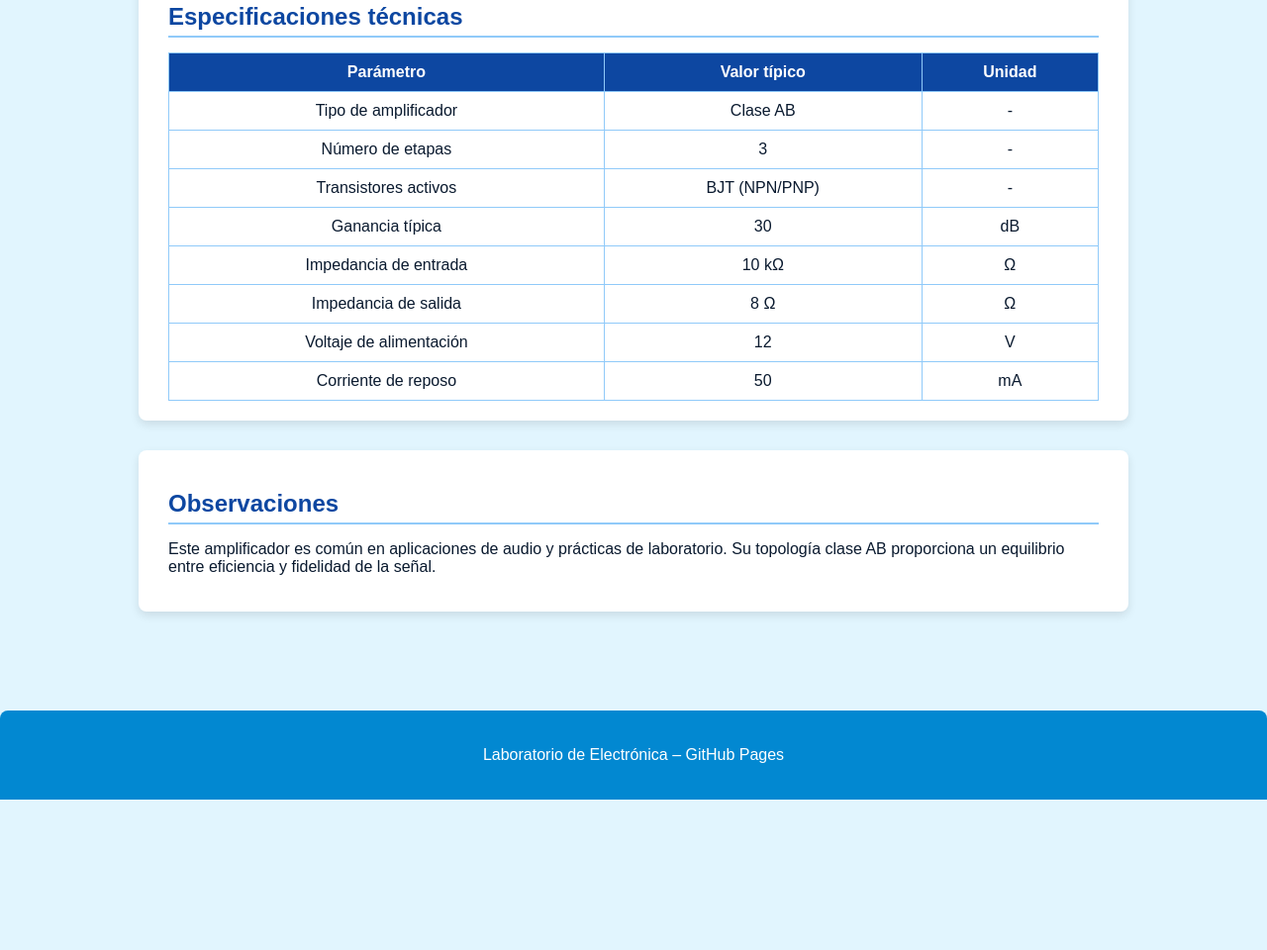
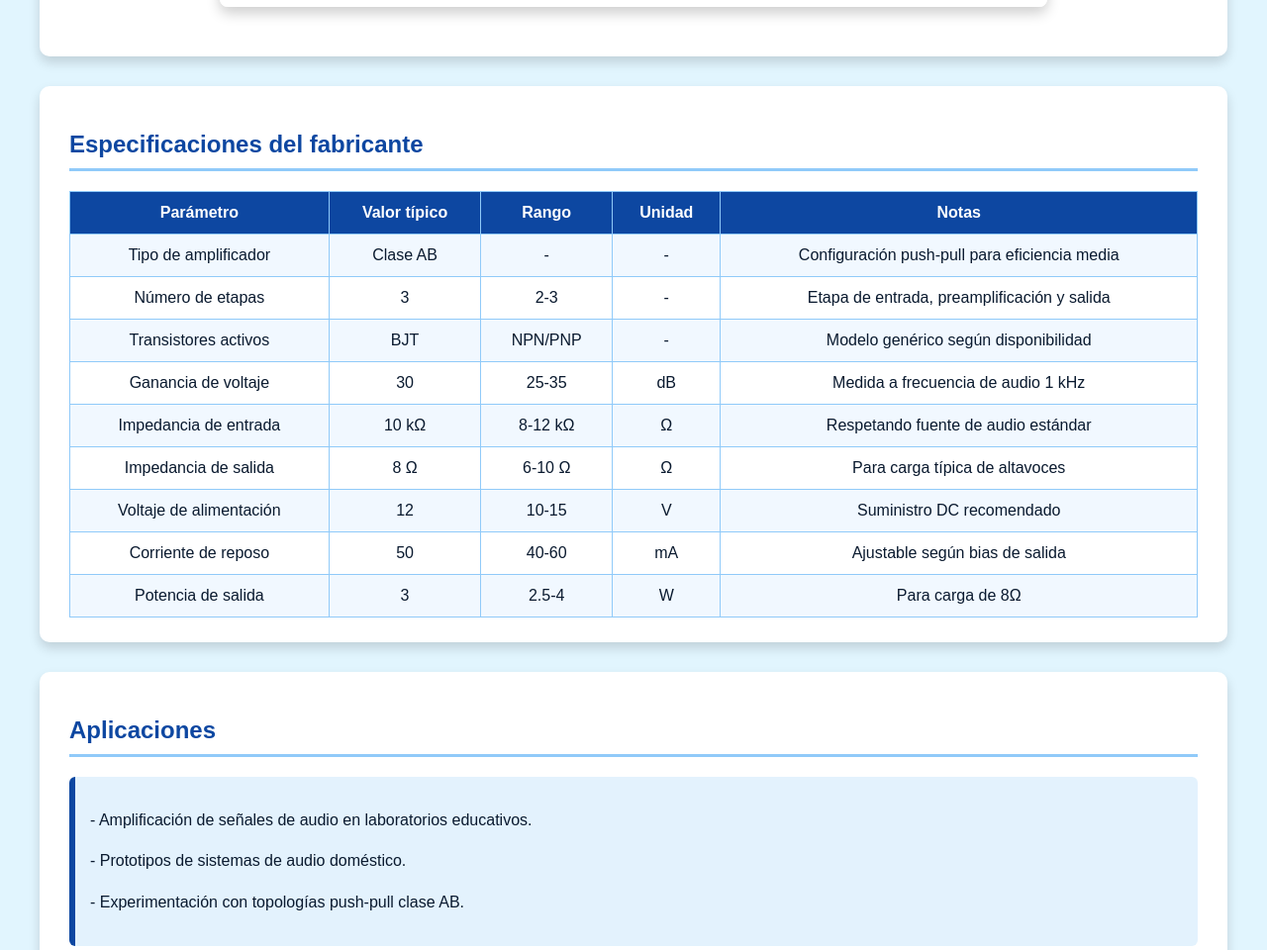
Before and after one commit to ELECTRONICS-LAB1/AMPLIFICADOR-DE-AUDIO-MULTIEPATA-CLASE-AB, a plain HTML site: page index.html in a window 1280 px wide. Shown: the part 1103-2063 px from the top of the page at 99% size. Before the commit the page ends 1911 px from the top, so only its background shows below. Drawn offline with Linux system fonts and the light colour scheme.

Commit message:
Refactor styles and update content in index.html
Updated styles and content for better layout and clarity.

```diff
--- a/index.html
+++ b/index.html
@@ -14,55 +14,69 @@
         header {
             background: linear-gradient(90deg, #0d47a1, #1976d2);
             color: white;
-            padding: 25px;
+            padding: 30px;
             text-align: center;
-            box-shadow: 0 4px 8px rgba(0,0,0,0.2);
+            box-shadow: 0 4px 12px rgba(0,0,0,0.3);
         }
 
         main {
-            max-width: 1000px;
+            max-width: 1200px;
             margin: auto;
             padding: 30px;
         }
 
         section {
             background-color: white;
-            padding: 20px 30px;
+            padding: 25px 30px;
             margin-bottom: 30px;
-            border-radius: 8px;
-            box-shadow: 0 4px 10px rgba(0,0,0,0.1);
+            border-radius: 10px;
+            box-shadow: 0 6px 12px rgba(0,0,0,0.15);
         }
 
         h2 {
             color: #0d47a1;
-            border-bottom: 2px solid #90caf9;
-            padding-bottom: 5px;
-            margin-bottom: 15px;
+            border-bottom: 3px solid #90caf9;
+            padding-bottom: 10px;
+            margin-bottom: 20px;
+            font-size: 24px;
+        }
+
+        p {
+            line-height: 1.6;
         }
 
         img {
             max-width: 100%;
             display: block;
-            margin: 20px auto;
+            margin: 25px auto;
             border-radius: 8px;
-            box-shadow: 0 4px 12px rgba(0,0,0,0.2);
+            box-shadow: 0 6px 14px rgba(0,0,0,0.2);
         }
 
         table {
             width: 100%;
             border-collapse: collapse;
-            margin-top: 15px;
+            margin-top: 20px;
         }
 
         th, td {
             border: 1px solid #90caf9;
-            padding: 10px;
+            padding: 12px;
             text-align: center;
         }
 
         th {
             background-color: #0d47a1;
             color: white;
+            font-size: 16px;
+        }
+
+        tr:nth-child(even) {
+            background-color: #f1f8ff;
+        }
+
+        tr:nth-child(odd) {
+            background-color: #ffffff;
         }
 
         footer {
@@ -71,9 +85,19 @@
             background-color: #0288d1;
             color: white;
             margin-top: 40px;
-            border-top-left-radius: 8px;
-            border-top-right-radius: 8px;
+            border-top-left-radius: 10px;
+            border-top-right-radius: 10px;
+            box-shadow: 0 -4px 8px rgba(0,0,0,0.2);
         }
+
+        .subsection {
+            margin-top: 20px;
+            padding: 15px;
+            background-color: #e3f2fd;
+            border-left: 6px solid #0d47a1;
+            border-radius: 6px;
+        }
+
     </style>
 </head>
 <body>
@@ -89,78 +113,123 @@
         <h2>Descripción general</h2>
         <p>
             Amplificador de audio multietapa en configuración clase AB. Ideal para amplificar señales
-            de baja amplitud provenientes de fuentes de audio. Ofrece buena eficiencia y baja distorsión.
+            de baja amplitud provenientes de fuentes de audio. Ofrece buena eficiencia y mínima distorsión.
         </p>
     </section>
 
     <section>
         <h2>Diagrama del circuito</h2>
+        <p>El siguiente diagrama corresponde al circuito simulado en Proteus.</p>
         <img src="amplificador_proteus.jpg" alt="Diagrama del amplificador multietapa">
     </section>
 
     <section>
-        <h2>Especificaciones técnicas</h2>
+        <h2>Especificaciones del fabricante</h2>
         <table>
             <tr>
                 <th>Parámetro</th>
                 <th>Valor típico</th>
+                <th>Rango</th>
                 <th>Unidad</th>
+                <th>Notas</th>
             </tr>
             <tr>
                 <td>Tipo de amplificador</td>
                 <td>Clase AB</td>
                 <td>-</td>
+                <td>-</td>
+                <td>Configuración push-pull para eficiencia media</td>
             </tr>
             <tr>
                 <td>Número de etapas</td>
                 <td>3</td>
+                <td>2-3</td>
                 <td>-</td>
+                <td>Etapa de entrada, preamplificación y salida</td>
             </tr>
             <tr>
                 <td>Transistores activos</td>
-                <td>BJT (NPN/PNP)</td>
+                <td>BJT</td>
+                <td>NPN/PNP</td>
                 <td>-</td>
+                <td>Modelo genérico según disponibilidad</td>
             </tr>
             <tr>
-                <td>Ganancia típica</td>
+                <td>Ganancia de voltaje</td>
                 <td>30</td>
+                <td>25-35</td>
                 <td>dB</td>
+                <td>Medida a frecuencia de audio 1 kHz</td>
             </tr>
             <tr>
                 <td>Impedancia de entrada</td>
                 <td>10 kΩ</td>
+                <td>8-12 kΩ</td>
                 <td>Ω</td>
+                <td>Respetando fuente de audio estándar</td>
             </tr>
             <tr>
                 <td>Impedancia de salida</td>
                 <td>8 Ω</td>
+                <td>6-10 Ω</td>
                 <td>Ω</td>
+                <td>Para carga típica de altavoces</td>
             </tr>
             <tr>
                 <td>Voltaje de alimentación</td>
                 <td>12</td>
+                <td>10-15</td>
                 <td>V</td>
+                <td>Suministro DC recomendado</td>
             </tr>
             <tr>
                 <td>Corriente de reposo</td>
                 <td>50</td>
+                <td>40-60</td>
                 <td>mA</td>
+                <td>Ajustable según bias de salida</td>
+            </tr>
+            <tr>
+                <td>Potencia de salida</td>
+                <td>3</td>
+                <td>2.5-4</td>
+                <td>W</td>
+                <td>Para carga de 8Ω</td>
             </tr>
         </table>
     </section>
 
     <section>
-        <h2>Observaciones</h2>
-        <p>
-            Este amplificador es común en aplicaciones de audio y prácticas de laboratorio.
-            Su topología clase AB proporciona un equilibrio entre eficiencia y fidelidad de la señal.
-        </p>
+        <h2>Aplicaciones</h2>
+        <div class="subsection">
+            <p>- Amplificación de señales de audio en laboratorios educativos.</p>
+            <p>- Prototipos de sistemas de audio doméstico.</p>
+            <p>- Experimentación con topologías push-pull clase AB.</p>
+        </div>
+    </section>
+
+    <section>
+        <h2>Notas del fabricante</h2>
+        <div class="subsection">
+            <p>- Mantener los transistores dentro de sus límites de corriente y potencia.</p>
+            <p>- Se recomienda utilizar disipadores en la etapa de salida para evitar sobrecalentamiento.</p>
+            <p>- La topología clase AB ofrece equilibrio entre eficiencia y fidelidad.</p>
+        </div>
+    </section>
+
+    <section>
+        <h2>Recomendaciones</h2>
+        <div class="subsection">
+            <p>- Evitar sobrecargar el amplificador más allá de la potencia nominal.</p>
+            <p>- Verificar conexiones antes de aplicar alimentación.</p>
+            <p>- Utilizar componentes con tolerancia adecuada para asegurar estabilidad.</p>
+        </div>
     </section>
 
 </main>
 
 <footer>
-    <p>Laboratorio de Electrónica – GitHub Pages</p>
+    <p>Banco de circuitos electrónicos – GitHub Pages</p>
 </footer>
 
 </body>
```
